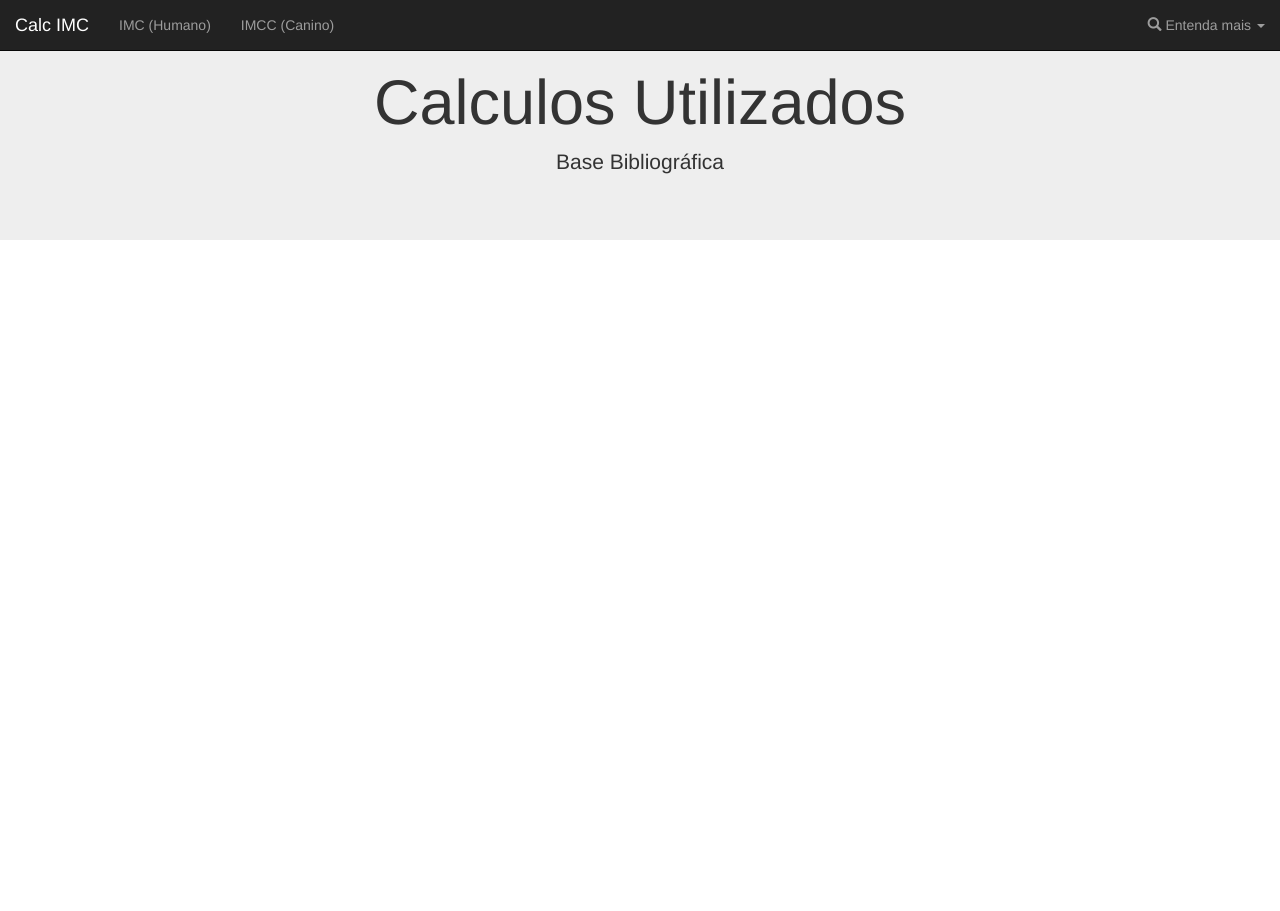
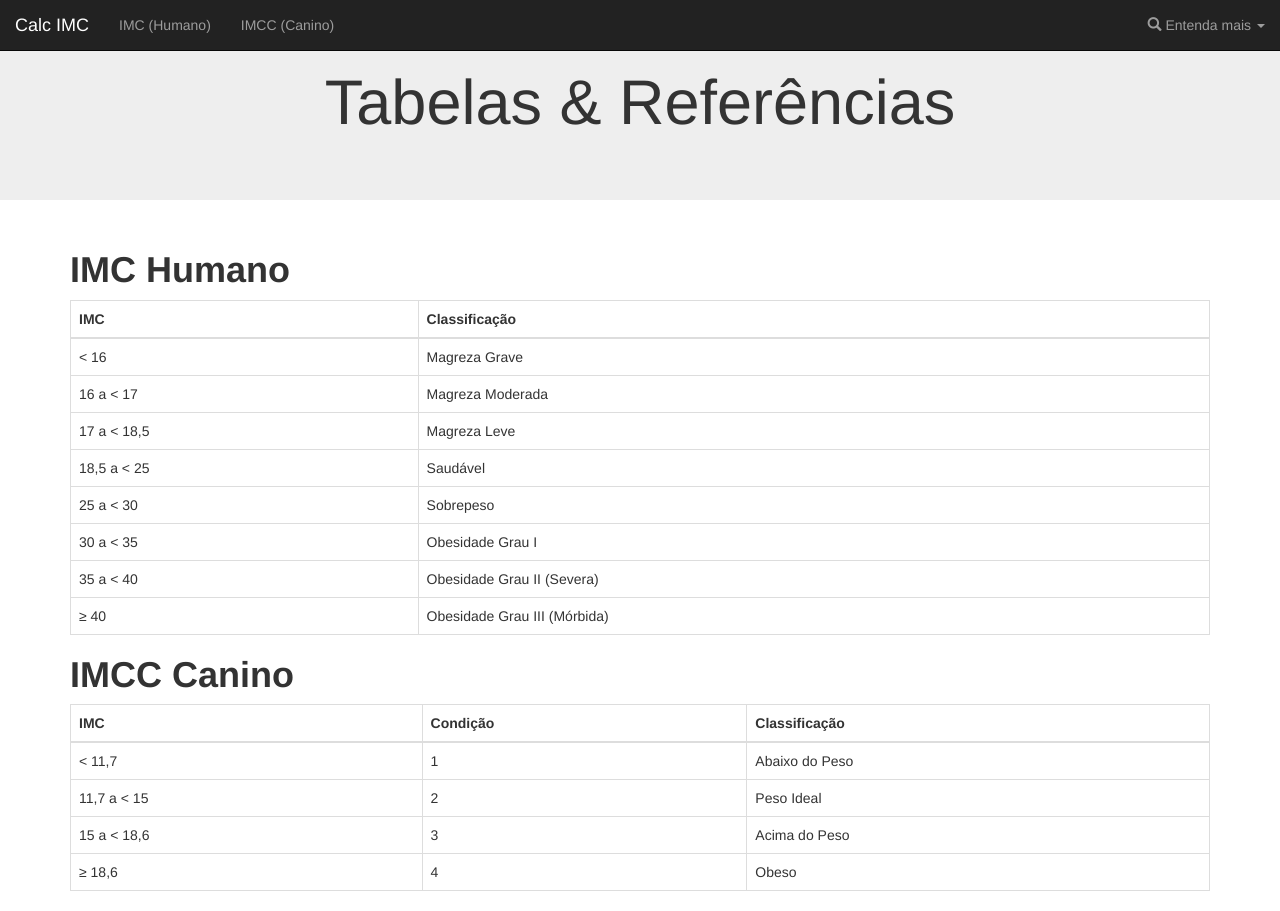
Before and after one commit to Tutuviz/IMCCalculator, a plain HTML site: page html/refs.html in a window 1280 px wide. Before the commit the page ends 800 px from the top, so only its background shows below. Drawn offline with nearby package versions, Linux system fonts and the light colour scheme.

Commit message:
update site

```diff
--- a/html/refs.html
+++ b/html/refs.html
@@ -44,9 +44,90 @@
         </ul>
       </div>
     </nav>
-    <div class="jumbotron text-center">
-      <h1>Calculos Utilizados</h1>
-      <p>Base Bibliográfica</p>
+    <div class="jumbotron text-center align-middle">
+      <h1>Tabelas & Referências</h1>
+      <p></p>
+    </div>
+    <div class="container">
+      <div>
+        <h1><strong>IMC Humano</strong></h1>
+        <table class="table col-md-6 table-bordered table-hover">
+          <thead>
+            <tr>
+              <th>IMC</th>
+              <th>Classificação</th>
+            </tr>
+          </thead>
+          <tbody>
+            <tr>
+              <td>< 16</td>
+              <td>Magreza Grave</td>
+            </tr>
+            <tr>
+              <td>16 a < 17</td>
+              <td>Magreza Moderada</td>
+            </tr>
+            <tr>
+              <td>17 a < 18,5</td>
+              <td>Magreza Leve</td>
+            </tr>
+            <tr>
+              <td>18,5 a < 25</td>
+              <td>Saudável</td>
+            </tr>
+            <tr>
+              <td>25 a < 30</td>
+              <td>Sobrepeso</td>
+            </tr>
+            <tr>
+              <td>30 a < 35</td>
+              <td>Obesidade Grau I</td>
+            </tr>
+            <tr>
+              <td>35 a < 40</td>
+              <td>Obesidade Grau II (Severa)</td>
+            </tr>
+            <tr>
+              <td>≥ 40</td>
+              <td>Obesidade Grau III (Mórbida)</td>
+            </tr>
+          </tbody>
+        </table>
+      </div>
+      <div>
+        <h1><strong>IMCC Canino</strong></h1>
+        <table class="table col-md-6 table-bordered table-hover">
+          <thead>
+            <tr>
+              <th>IMC</th>
+              <th>Condição</th>
+              <th>Classificação</th>
+            </tr>
+          </thead>
+          <tbody>
+            <tr>
+              <td>< 11,7</td>
+              <td>1</td>
+              <td>Abaixo do Peso</td>
+            </tr>
+            <tr>
+              <td>11,7 a < 15</td>
+              <td>2</td>
+              <td>Peso Ideal</td>
+            </tr>
+            <tr>
+              <td>15 a < 18,6</td>
+              <td>3</td>
+              <td>Acima do Peso</td>
+            </tr>
+            <tr>
+              <td>≥ 18,6</td>
+              <td>4</td>
+              <td>Obeso</td>
+            </tr>
+          </tbody>
+        </table>
+      </div>
     </div>
   </body>
 </html>
--- a/js/calcular.js
+++ b/js/calcular.js
@@ -1,8 +1,8 @@
 document
   .getElementById("btnExecutar")
   .addEventListener("click", function (event) {
-    var altura = parseFloat(document.querySelector("#txtValor1").value);
-    var peso = parseFloat(document.querySelector("#txtValor2").value);
+    var altura = parseFloat(document.querySelector("#altura").value);
+    var peso = parseFloat(document.querySelector("#peso").value);
 
     var imc = peso / (altura * altura);
     var resultado = "";
--- a/js/calcularIMCC.js
+++ b/js/calcularIMCC.js
@@ -1,9 +1,9 @@
 document
   .getElementById("btnExecutar")
   .addEventListener("click", function (event) {
-    var altura = parseFloat(document.querySelector("#txtValor1").value);
-    var peso = parseFloat(document.querySelector("#txtValor2").value);
-    var op = parseInt(document.querySelector("#txtOp").value);
+    var altura = parseFloat(document.querySelector("#altura").value);
+    var peso = parseFloat(document.querySelector("#peso").value);
+    var op = parseInt(document.querySelector("#option").value);
     var imc = peso / (altura * altura);
     var resultado = "";
     var condicao;
```
Also changed, not shown: html/IMCC.html (+19 -9 lines), index.html (+13 -7 lines), 1 other file.
